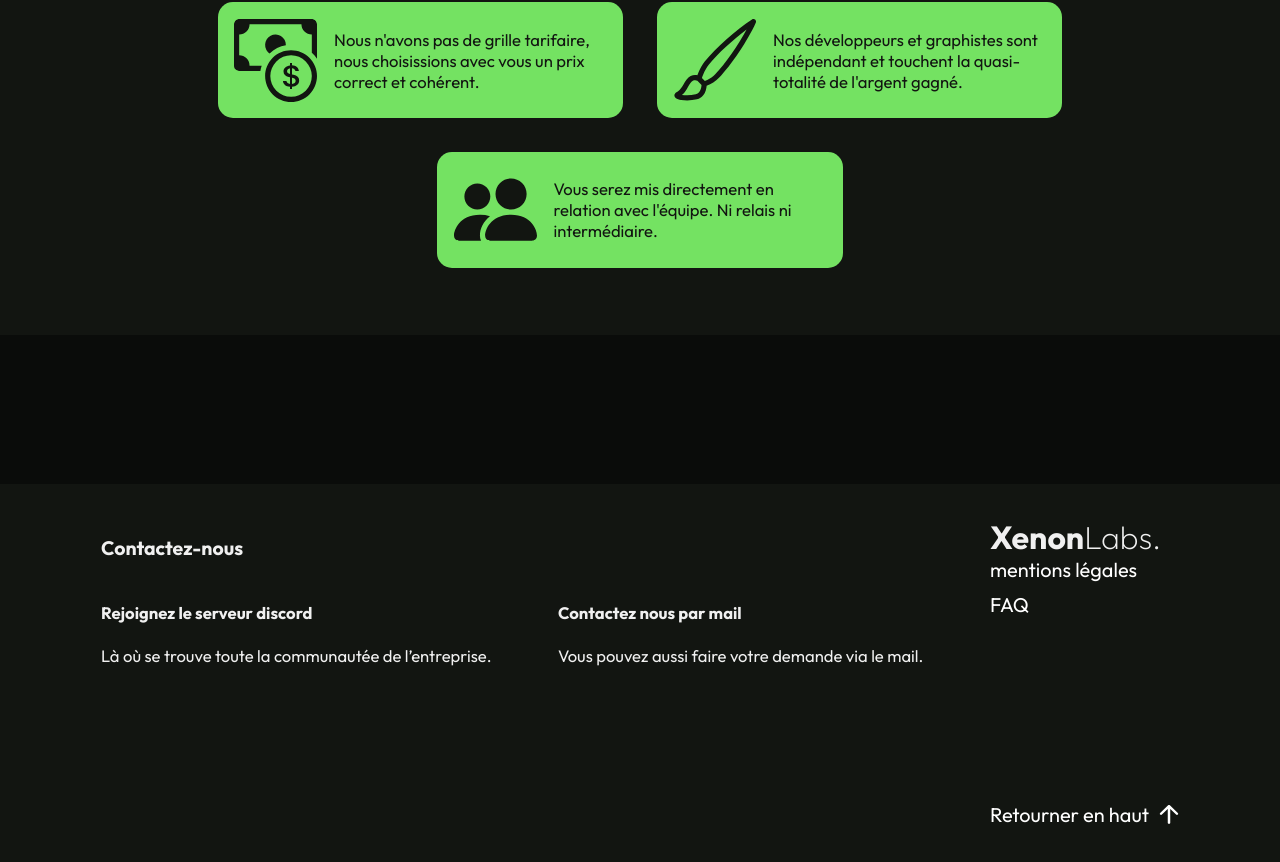
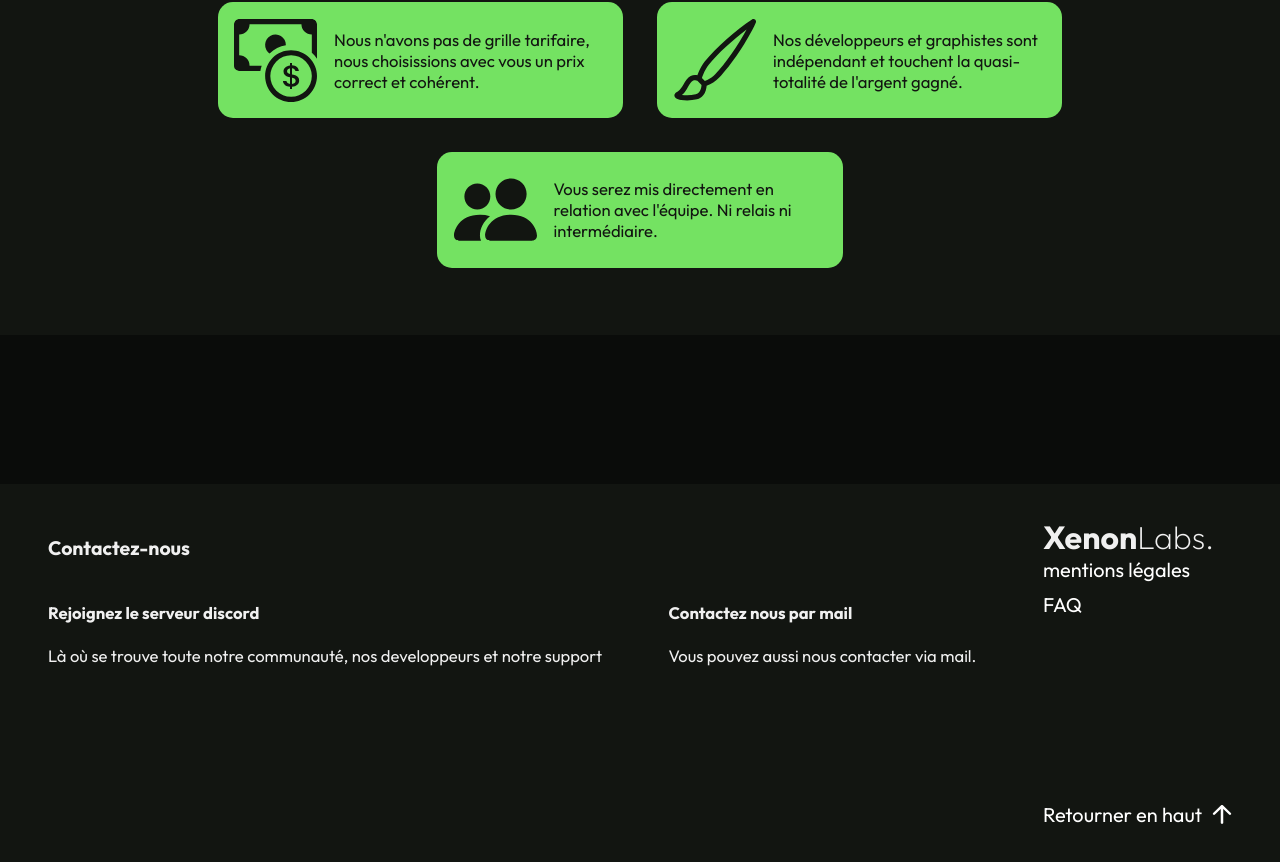
Before and after one commit to XenonLabsHQ/xenonlabs-website, a Vue app: page /wip in a window 1280 px wide. Shown: the part 1029-1891 px from the top of the page. Built offline with nearby package versions, Linux system fonts and the light colour scheme.

Commit message:
:pencil2: Fixed p

```diff
--- a/src/components/wip/TheFooter.vue
+++ b/src/components/wip/TheFooter.vue
@@ -6,11 +6,11 @@
 			<div class="contact">
 				<div class="contact__card">
 					<h4>Rejoignez le serveur discord</h4>
-					<p>Là où se trouve toute la communautée de l’entreprise.</p>
+					<p>Là où se trouve toute notre communauté, nos developpeurs et notre support</p>
 				</div>
 				<div class="contact__card">
 					<h4>Contactez nous par mail</h4>
-					<p>Vous pouvez aussi faire votre demande via le mail.</p>
+					<p>Vous pouvez aussi nous contacter via mail.</p>
 				</div>
 			</div>
 		</section>
```
